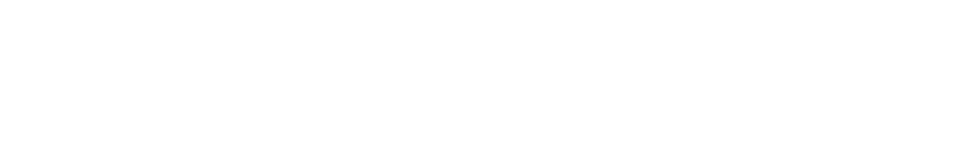
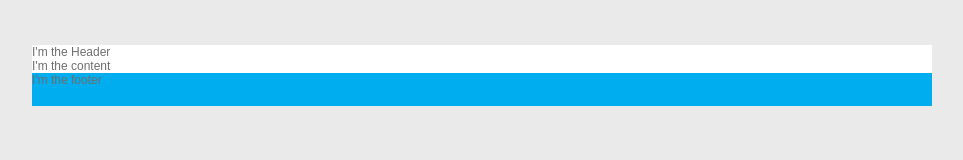
Before and after one commit to efranco89/origami_css, a plain HTML site: page index.htm in a window 1280 px wide. Shown: the whole page, without its empty margins (158-1121 px from the left). Drawn offline with Linux system fonts and the light colour scheme.

Commit message:
Ref principal objects added, general characteristics added, header principal content and footer basic format

```diff
--- a/css/estilos.css
+++ b/css/estilos.css
@@ -0,0 +1,25 @@
+body{
+  background-color: #eaeaea;
+  color: #6d6e70;
+  font-family: Arial, Helvetica, sans-serif;
+  font-size: 12px;
+  margin: 45px;
+}
+
+#principal-container{
+  background-color: #fff;
+  display: block;
+  margin: 0 auto;
+  position: relative;
+  width: 900px;
+}
+
+header, footer, #content{
+  display: block;
+  position: relative;
+}
+
+footer{
+  background-color: #00adee;
+  height: 33px;
+}
--- a/index.htm
+++ b/index.htm
@@ -9,5 +9,16 @@
   </head>
 
   <body>
+    <div id="principal-container">
+      <header>
+        I'm the Header
+      </header>
+      <div id="content">
+        I'm the content
+      </div>
+      <footer>
+        I'm the footer
+      </footer>
+    </div>
   </body>
 </html>
```
Also changed, not shown: 1 other file. Lines whose indentation alone changed are shown as unchanged.
